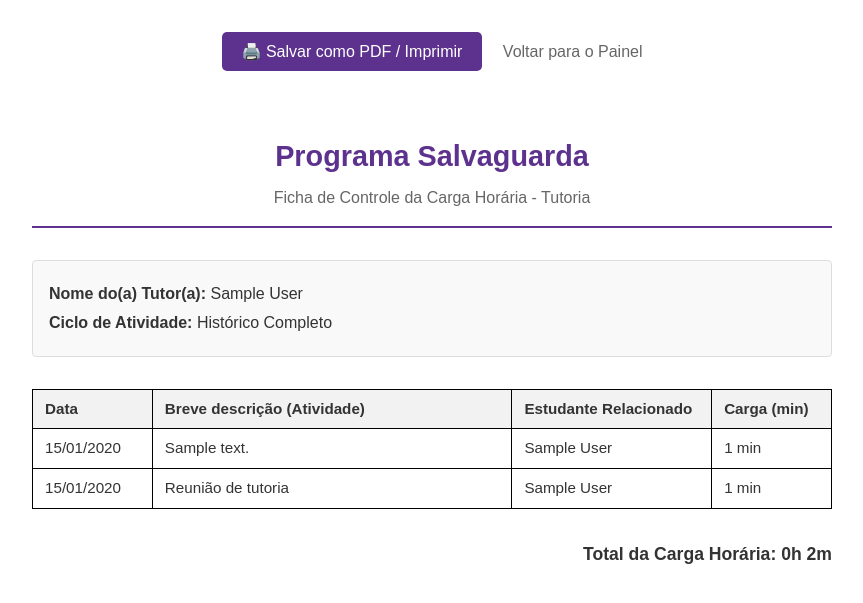
After one commit to Alan-oliveir/salvaguarda-tutoria, a Django app: page /tutorados/controle-horas/imprimir/ in a window 1280 px wide. The commit adds this page. Shown: the top 603 px of the page, without its empty margins (208-1071 px from the left). Run offline with Django 5.2, Linux system fonts and the light colour scheme; a user stored in the database is signed in; tables that the repository leaves empty hold one stand-in row (values such as "Sample post").

Commit message:
feat: generate docs for tutors

```diff
--- a/tutorias/models.py
+++ b/tutorias/models.py
@@ -1,5 +1,7 @@
 from django.conf import settings
 from django.db import models
+
+from django.utils import timezone
 
 
 class DisponibilidadeRecorrente(models.Model):
@@ -176,3 +178,37 @@ class FichaDiagnostica(models.Model):
 
     def __str__(self):
         return f"Ficha Diagnóstica - {self.tutorado.first_name}"
+
+
+class AtividadeExtra(models.Model):
+    tutor = models.ForeignKey(
+        settings.AUTH_USER_MODEL,
+        on_delete=models.CASCADE,
+        related_name='atividades_extras',
+        limit_choices_to={'tipo': 'TUTOR'}
+    )
+
+    # Opcional, pois o tutor pode registrar "Leitura do manual" que não é para um aluno específico
+    tutorado = models.ForeignKey(
+        settings.AUTH_USER_MODEL,
+        on_delete=models.SET_NULL,
+        null=True,
+        blank=True,
+        related_name='atividades_recebidas',
+        limit_choices_to={'tipo': 'TUTORADO'}
+    )
+
+    data = models.DateField("Data da Atividade", default=timezone.now)
+    descricao = models.CharField("Breve Descrição", max_length=255,
+                                 help_text="Ex: Pesquisa de cursos na UFRJ, Leitura do Manual, etc.")
+    duracao_minutos = models.PositiveIntegerField("Carga Horária (em minutos)", help_text="Ex: 90 para 1h30.")
+
+    data_registro = models.DateTimeField(auto_now_add=True)
+
+    class Meta:
+        verbose_name = 'Atividade Extra'
+        verbose_name_plural = 'Atividades Extras'
+        ordering = ['-data', '-data_registro']
+
+    def __str__(self):
+        return f"{self.descricao} - {self.tutor.first_name} ({self.duracao_minutos} min)"
--- /dev/null
+++ b/tutorias/templates/relatorio_impresso.html
@@ -0,0 +1,82 @@
+<!DOCTYPE html>
+<html lang="pt-br">
+<head>
+    <meta charset="UTF-8">
+    <title>Relatório de Carga Horária - {{ tutor.get_nome_completo }}</title>
+    <style>
+        body { font-family: 'Arial', sans-serif; color: #333; line-height: 1.5; margin: 0; padding: 0; background: #fff; }
+        .page { max-width: 800px; margin: 0 auto; padding: 2rem; }
+
+        .header { text-align: center; border-bottom: 2px solid #5C328E; padding-bottom: 1rem; margin-bottom: 2rem; }
+        .header h1 { color: #5C328E; font-size: 1.8rem; margin: 0; }
+        .header p { font-size: 1rem; color: #666; margin: 0.5rem 0 0; }
+
+        .info-box { background: #f9f9f9; padding: 1rem; border: 1px solid #ddd; margin-bottom: 2rem; border-radius: 4px; }
+        .info-box p { margin: 0.3rem 0; font-size: 1rem; }
+
+        table { width: 100%; border-collapse: collapse; margin-bottom: 2rem; font-size: 0.95rem; }
+        th, td { border: 1px solid #000; padding: 8px 12px; text-align: left; }
+        th { background-color: #f2f2f2; font-weight: bold; }
+
+        .footer { text-align: right; font-size: 1.1rem; font-weight: bold; margin-top: 1rem; }
+
+        /* Oculta os botões na hora de imprimir o PDF */
+        .no-print { display: block; margin: 2rem 0; text-align: center; }
+        .btn { background: #5C328E; color: white; padding: 10px 20px; border: none; border-radius: 5px; font-size: 1rem; cursor: pointer; text-decoration: none; }
+        @media print {
+            .no-print { display: none; }
+            @page { margin: 1.5cm; }
+        }
+    </style>
+</head>
+<body>
+    <div class="no-print">
+        <button class="btn" onclick="window.print()">🖨️ Salvar como PDF / Imprimir</button>
+        <a href="{% url 'tutorias:controle_horas' %}{% if request.GET.mes %}?mes={{ request.GET.mes }}{% endif %}"
+           style="color: #666; margin-left: 1rem; text-decoration: none;">
+           Voltar para o Painel
+        </a>
+    </div>
+
+    <div class="page">
+        <div class="header">
+            <h1>Programa Salvaguarda</h1>
+            <p>Ficha de Controle da Carga Horária - Tutoria</p>
+        </div>
+
+        <div class="info-box">
+            <p><strong>Nome do(a) Tutor(a):</strong> {{ tutor.get_nome_completo }}</p>
+            <p><strong>Ciclo de Atividade:</strong> {{ periodo_texto }}</p>
+        </div>
+
+        <table>
+            <thead>
+                <tr>
+                    <th style="width: 15%;">Data</th>
+                    <th style="width: 45%;">Breve descrição (Atividade)</th>
+                    <th style="width: 25%;">Estudante Relacionado</th>
+                    <th style="width: 15%;">Carga (min)</th>
+                </tr>
+            </thead>
+            <tbody>
+                {% for item in historico %}
+                <tr>
+                    <td>{{ item.data|date:"d/m/Y" }}</td>
+                    <td>{{ item.descricao }}</td>
+                    <td>{{ item.aluno }}</td>
+                    <td>{{ item.minutos }} min</td>
+                </tr>
+                {% empty %}
+                <tr>
+                    <td colspan="4" style="text-align: center;">Nenhuma atividade registrada neste período.</td>
+                </tr>
+                {% endfor %}
+            </tbody>
+        </table>
+
+        <div class="footer">
+            Total da Carga Horária: {{ horas_formatadas }}
+        </div>
+    </div>
+</body>
+</html>
--- a/tutorias/urls.py
+++ b/tutorias/urls.py
@@ -9,7 +9,7 @@ from .views.reunioes import (
 )
 from .views.tutorados import (
     lista_tutorados, vincular_tutorado, desvincular_tutorado,
-    detalhe_tutorado, editar_tutorado, ficha_diagnostica
+    detalhe_tutorado, editar_tutorado, ficha_diagnostica, controle_horas, relatorio_impresso
 )
 
 app_name = 'tutorias'
@@ -44,4 +44,8 @@ urlpatterns = [
     # Ações compartilhadas
     path('reunioes/<int:pk>/cancelar/', cancelar_reuniao, name='cancelar_reuniao'),
     path('reunioes/<int:pk>/realizar/', realizar_reuniao, name='realizar_reuniao'),
+
+    # Relatório - controle de horas
+    path('controle-horas/', controle_horas, name='controle_horas'),
+    path('controle-horas/imprimir/', relatorio_impresso, name='relatorio_impresso'),
 ]
--- a/tutorias/views/tutorados.py
+++ b/tutorias/views/tutorados.py
@@ -2,8 +2,8 @@ from django.contrib import messages
 from django.shortcuts import render, redirect, get_object_or_404
 
 from tutorias.decorators import tutor_required
-from tutorias.forms import FichaDiagnosticaForm
-from tutorias.models import Reuniao, FichaDiagnostica
+from tutorias.forms import FichaDiagnosticaForm, AtividadeExtraForm
+from tutorias.models import Reuniao, FichaDiagnostica, AtividadeExtra
 from usuarios.models import PerfilTutorado
 
 
@@ -118,3 +118,122 @@ def ficha_diagnostica(request, pk):
         'tutorado': perfil,
         'usuario': tutorado_user
     })
+
+
+@tutor_required
+def controle_horas(request):
+    if request.method == 'POST':
+        form = AtividadeExtraForm(request.POST, tutor=request.user)
+        if form.is_valid():
+            ativ = form.save(commit=False)
+            ativ.tutor = request.user
+            ativ.save()
+            messages.success(request, 'Atividade extra registrada com sucesso!')
+            return redirect('tutorias:controle_horas')
+    else:
+        form = AtividadeExtraForm(tutor=request.user)
+
+    # 1. Busca todas as atividades para mapear os meses existentes
+    todas_atividades = AtividadeExtra.objects.filter(tutor=request.user)
+    todas_reunioes = Reuniao.objects.filter(tutor=request.user).exclude(duracao_minutos__isnull=True)
+
+    meses_set = set()
+    for a in todas_atividades:
+        meses_set.add(a.data.strftime('%Y-%m'))
+    for r in todas_reunioes:
+        data_r = r.data.date() if hasattr(r.data, 'date') else r.data
+        meses_set.add(data_r.strftime('%Y-%m'))
+
+    meses_disponiveis = sorted(list(meses_set), reverse=True)
+    NOME_MESES = {'01': 'Janeiro', '02': 'Fevereiro', '03': 'Março', '04': 'Abril', '05': 'Maio', '06': 'Junho',
+                  '07': 'Julho', '08': 'Agosto', '09': 'Setembro', '10': 'Outubro', '11': 'Novembro', '12': 'Dezembro'}
+
+    opcoes_meses = [{'valor': m, 'rotulo': f"{NOME_MESES[m.split('-')[1]]} {m.split('-')[0]}"} for m in
+                    meses_disponiveis]
+
+    # 2. Aplica o filtro recebido pela URL (?mes=YYYY-MM)
+    mes_filtro = request.GET.get('mes', '')
+    atividades_filtradas = todas_atividades
+    reunioes_filtradas = todas_reunioes
+
+    if mes_filtro:
+        try:
+            ano, mes = mes_filtro.split('-')
+            atividades_filtradas = atividades_filtradas.filter(data__year=ano, data__month=mes)
+            reunioes_filtradas = reunioes_filtradas.filter(data__year=ano, data__month=mes)
+        except ValueError:
+            pass
+
+    # 3. Monta o histórico
+    historico = []
+    total_minutos = 0
+
+    for a in atividades_filtradas:
+        historico.append({'data': a.data, 'aluno': a.tutorado.get_nome_completo() if a.tutorado else 'Geral',
+                          'descricao': a.descricao, 'minutos': a.duracao_minutos, 'tipo': 'Atividade Extra'})
+        total_minutos += a.duracao_minutos
+
+    for r in reunioes_filtradas:
+        data_r = r.data.date() if hasattr(r.data, 'date') else r.data
+        historico.append({'data': data_r, 'aluno': r.tutorado.get_nome_completo() if r.tutorado else 'Geral',
+                          'descricao': f"Reunião: {r.get_materia_display() if hasattr(r, 'get_materia_display') else 'Mentoria'}",
+                          'minutos': r.duracao_minutos, 'tipo': 'Reunião'})
+        total_minutos += r.duracao_minutos
+
+    historico.sort(key=lambda x: x['data'], reverse=True)
+    horas_formatadas = f"{total_minutos // 60}h {total_minutos % 60}m"
+
+    return render(request, 'controle_horas.html', {
+        'form': form,
+        'historico': historico,
+        'total_minutos': total_minutos,
+        'horas_formatadas': horas_formatadas,
+        'opcoes_meses': opcoes_meses,
+        'mes_filtro': mes_filtro
+    })
+
+
+@tutor_required
+def relatorio_impresso(request):
+    """Gera a página limpa com filtro dinâmico de mês."""
+    atividades = AtividadeExtra.objects.filter(tutor=request.user)
+    reunioes = Reuniao.objects.filter(tutor=request.user).exclude(duracao_minutos__isnull=True)
+
+    mes_filtro = request.GET.get('mes', '')
+    periodo_texto = "Histórico Completo"
+
+    if mes_filtro:
+        try:
+            ano, mes = mes_filtro.split('-')
+            atividades = atividades.filter(data__year=ano, data__month=mes)
+            reunioes = reunioes.filter(data__year=ano, data__month=mes)
+            NOME_MESES = {'01': 'Janeiro', '02': 'Fevereiro', '03': 'Março', '04': 'Abril', '05': 'Maio', '06': 'Junho',
+                          '07': 'Julho', '08': 'Agosto', '09': 'Setembro', '10': 'Outubro', '11': 'Novembro',
+                          '12': 'Dezembro'}
+            periodo_texto = f"{NOME_MESES[mes]} de {ano}"
+        except ValueError:
+            pass
+
+    historico = []
+    total_minutos = 0
+
+    for a in atividades:
+        historico.append({'data': a.data, 'aluno': a.tutorado.get_nome_completo() if a.tutorado else 'Geral',
+                          'descricao': a.descricao, 'minutos': a.duracao_minutos})
+        total_minutos += a.duracao_minutos
+
+    for r in reunioes:
+        data_reuniao = r.data.date() if hasattr(r.data, 'date') else r.data
+        historico.append({'data': data_reuniao, 'aluno': r.tutorado.get_nome_completo() if r.tutorado else 'Geral',
+                          'descricao': "Reunião de tutoria", 'minutos': r.duracao_minutos})
+        total_minutos += r.duracao_minutos
+
+    historico.sort(key=lambda x: x['data'])
+    horas_formatadas = f"{total_minutos // 60}h {total_minutos % 60}m"
+
+    return render(request, 'relatorio_impresso.html', {
+        'historico': historico,
+        'horas_formatadas': horas_formatadas,
+        'tutor': request.user,
+        'periodo_texto': periodo_texto
+    })
--- a/usuarios/templates/painel_inicial.html
+++ b/usuarios/templates/painel_inicial.html
@@ -123,6 +123,7 @@
         <li><a href="{% url 'tutorias:disponibilidade' %}" class="action-link">🕐 Minha Disponibilidade</a></li>
         <li><a href="{% url 'tarefas:lista_tarefas' %}" class="action-link">📝 Gerenciar Tarefas</a></li>
         <li><a href="{% url 'materiais:lista_materiais' %}" class="action-link">📁 Repositório de Materiais</a></li>
+        <li><a href="{% url 'tutorias:controle_horas' %}" class="action-link">📊 Relatórios</a></li>
       </ul>
     </div>
   </div>
```
Also changed, not shown: tutorias/admin.py (+8 -2 lines), tutorias/forms.py (+30 -1 lines), tutorias/templates/controle_horas.html (added, +101 -0 lines), tutorias/migrations/0004_atividadeextra.py (added).
